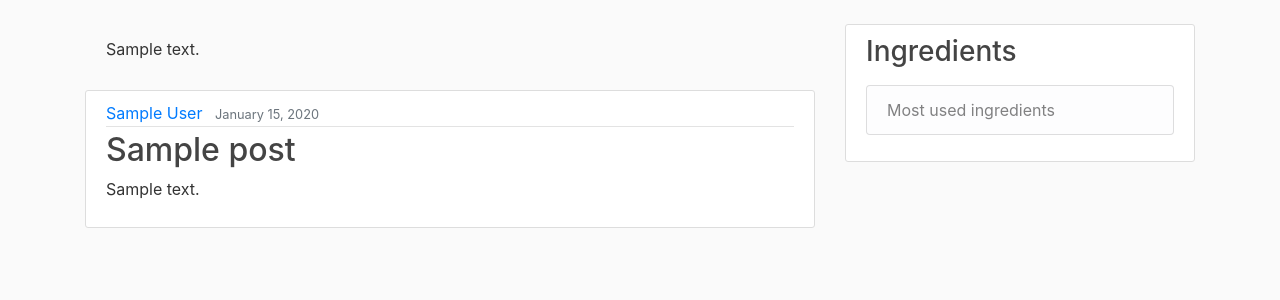
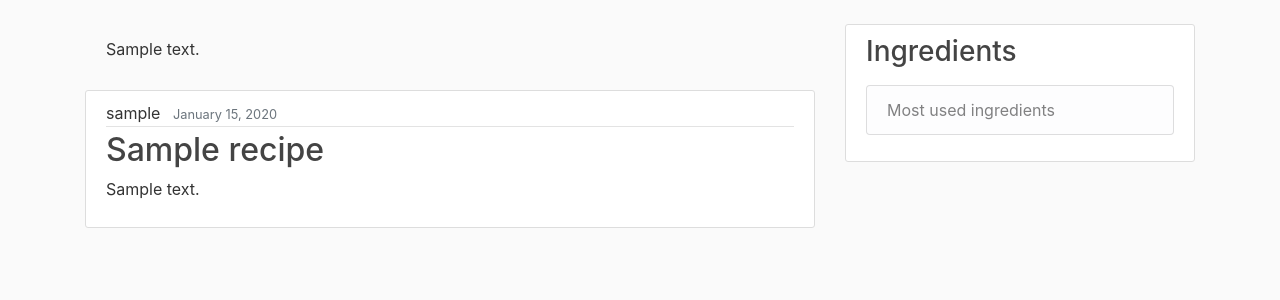
Before and after one commit to damlanisa/Hipo-Recipes, a Django app: template hipo_recipes/recipes/templates/recipes/home.html in a window 1280 px wide. Shown: the part 56-356 px from the top of the page. Run offline with Django 3.2, Linux system fonts and the light colour scheme; tables that the repository leaves empty hold one stand-in row (values such as "Sample post"); the template is opened without the code that fills it: values that come from a table or form of the project are taken from there, most other values are stand-ins (such as "Sample title", 1, 10 or a date in 2020); some libraries are stand-ins or nearby versions.

Commit message:
Update home.html

```diff
--- a/hipo_recipes/recipes/templates/recipes/home.html
+++ b/hipo_recipes/recipes/templates/recipes/home.html
@@ -1,14 +1,14 @@
 {% extends "recipes/base.html" %}
 {% block content %}
-    {% for post in posts %}
+    {% for recipe in recipes %}
         <article class="media content-section">
           <div class="media-body">
             <div class="article-metadata">
-              <a class="mr-2" href="#">{{ post.author }}</a>
-              <small class="text-muted">{{ post.date_posted|date:"F d, Y" }}</small>
+              <a class="mr-2">{{ recipe.author }}</a>
+              <small class="text-muted">{{ recipe.date_posted|date:"F d, Y" }}</small>
             </div>
-            <h2><a class="article-title" href="#">{{ post.title }}</a></h2>
-            <p class="article-content">{{ post.content }}</p>
+            <h2><a class="article-title" href="{% url 'recipe-detail' recipe.id %}">{{ recipe.title }}</a></h2>
+            <p class="article-content">{{ recipe.content }}</p>
           </div>
         </article>
     {% endfor %}
```
